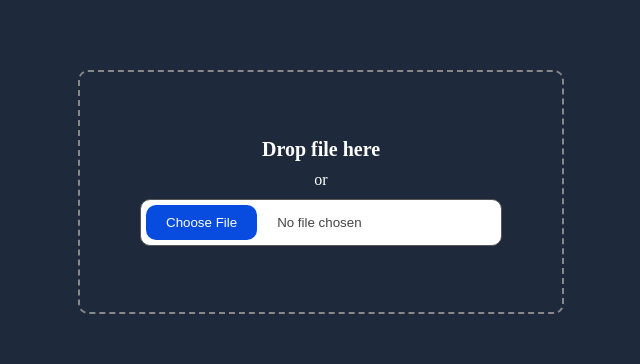
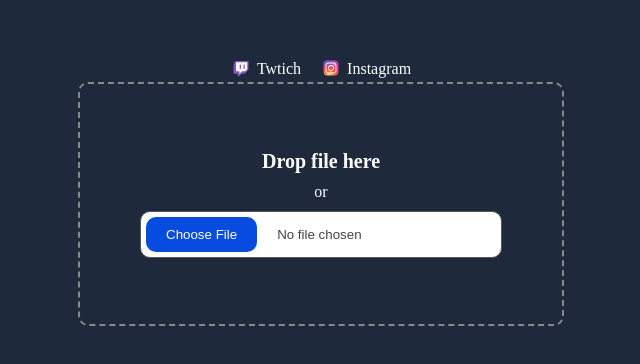
Before and after one commit to aansmirnov/melodizer, a website built with Vite: page index.html in a window 1280 px wide. Shown: the part 208-572 px from the top of the page, without its empty margins (319-959 px from the left). Built offline with nearby package versions, Linux system fonts and the light colour scheme.

Commit message:
add social links

```diff
--- a/index.html
+++ b/index.html
@@ -10,6 +10,89 @@
   <body>
     <div id="app">
       <div class="upload-wrapper">
+        <div class="socials">
+          <a href="https://www.twitch.tv/a_smrnv" target="_blank">
+            <svg
+              xmlns="http://www.w3.org/2000/svg"
+              x="0px"
+              y="0px"
+              width="100"
+              height="100"
+              viewBox="0 0 48 48"
+            >
+              <path
+                fill="#7e57c2"
+                d="M42,27.676c-3,3.441-6,6.882-9,10.324c-2.333,0-4.667,0-7,0c-2.333,2-4.667,4-7,6c-1,0-2,0-3,0	c0-2,0-4,0-6c-3.333,0-6.667,0-10,0c0-7.431,0-14.863,0-22.294C7.455,12.804,8.909,9.902,10.364,7C20.909,7,31.455,7,42,7	C42,13.892,42,20.784,42,27.676z"
+              ></path>
+              <path
+                fill="#fafafa"
+                d="M39,26.369c-1.667,1.877-3.333,3.754-5,5.631c-2.333,0-4.667,0-7,0c-2.333,2-4.667,4-7,6c0-2,0-4,0-6	c-2.667-0.008-5.333-0.016-8-0.024c0-7.326,0-14.651,0-21.976c9,0,18,0,27,0C39,15.456,39,20.912,39,26.369z"
+              ></path>
+              <rect width="3" height="10" x="21" y="16" fill="#7e57c2"></rect>
+              <rect width="3" height="10" x="30" y="16" fill="#7e57c2"></rect>
+            </svg>
+            <span>Twtich</span>
+          </a>
+          <a href="https://www.instagram.com/aansmrnv/" target="_blank">
+            <svg
+              xmlns="http://www.w3.org/2000/svg"
+              x="0px"
+              y="0px"
+              width="100"
+              height="100"
+              viewBox="0 0 48 48"
+            >
+              <radialGradient
+                id="yOrnnhliCrdS2gy~4tD8ma_Xy10Jcu1L2Su_gr1"
+                cx="19.38"
+                cy="42.035"
+                r="44.899"
+                gradientUnits="userSpaceOnUse"
+              >
+                <stop offset="0" stop-color="#fd5"></stop>
+                <stop offset=".328" stop-color="#ff543f"></stop>
+                <stop offset=".348" stop-color="#fc5245"></stop>
+                <stop offset=".504" stop-color="#e64771"></stop>
+                <stop offset=".643" stop-color="#d53e91"></stop>
+                <stop offset=".761" stop-color="#cc39a4"></stop>
+                <stop offset=".841" stop-color="#c837ab"></stop>
+              </radialGradient>
+              <path
+                fill="url(#yOrnnhliCrdS2gy~4tD8ma_Xy10Jcu1L2Su_gr1)"
+                d="M34.017,41.99l-20,0.019c-4.4,0.004-8.003-3.592-8.008-7.992l-0.019-20	c-0.004-4.4,3.592-8.003,7.992-8.008l20-0.019c4.4-0.004,8.003,3.592,8.008,7.992l0.019,20	C42.014,38.383,38.417,41.986,34.017,41.99z"
+              ></path>
+              <radialGradient
+                id="yOrnnhliCrdS2gy~4tD8mb_Xy10Jcu1L2Su_gr2"
+                cx="11.786"
+                cy="5.54"
+                r="29.813"
+                gradientTransform="matrix(1 0 0 .6663 0 1.849)"
+                gradientUnits="userSpaceOnUse"
+              >
+                <stop offset="0" stop-color="#4168c9"></stop>
+                <stop
+                  offset=".999"
+                  stop-color="#4168c9"
+                  stop-opacity="0"
+                ></stop>
+              </radialGradient>
+              <path
+                fill="url(#yOrnnhliCrdS2gy~4tD8mb_Xy10Jcu1L2Su_gr2)"
+                d="M34.017,41.99l-20,0.019c-4.4,0.004-8.003-3.592-8.008-7.992l-0.019-20	c-0.004-4.4,3.592-8.003,7.992-8.008l20-0.019c4.4-0.004,8.003,3.592,8.008,7.992l0.019,20	C42.014,38.383,38.417,41.986,34.017,41.99z"
+              ></path>
+              <path
+                fill="#fff"
+                d="M24,31c-3.859,0-7-3.14-7-7s3.141-7,7-7s7,3.14,7,7S27.859,31,24,31z M24,19c-2.757,0-5,2.243-5,5	s2.243,5,5,5s5-2.243,5-5S26.757,19,24,19z"
+              ></path>
+              <circle cx="31.5" cy="16.5" r="1.5" fill="#fff"></circle>
+              <path
+                fill="#fff"
+                d="M30,37H18c-3.859,0-7-3.14-7-7V18c0-3.86,3.141-7,7-7h12c3.859,0,7,3.14,7,7v12	C37,33.86,33.859,37,30,37z M18,13c-2.757,0-5,2.243-5,5v12c0,2.757,2.243,5,5,5h12c2.757,0,5-2.243,5-5V18c0-2.757-2.243-5-5-5H18z"
+              ></path>
+            </svg>
+            <span>Instagram</span>
+          </a>
+        </div>
         <label class="upload-container" for="uploader" id="upload-container">
           <span class="upload-title">Drop file here</span>
           or
--- a/styles.css
+++ b/styles.css
@@ -1,12 +1,5 @@
 /** Reset */
 body,
-h1,
-h2,
-h3,
-h4,
-h5,
-h6,
-p,
 span,
 a {
   margin: 0;
@@ -24,10 +17,43 @@ body {
 }
 
 .upload-wrapper {
-  position: absolute;
-  top: 50%;
-  left: 50%;
-  transform: translate(-50%, -50%);
+  display: flex;
+  align-items: center;
+  justify-content: center;
+  flex-direction: column;
+  gap: 4px;
+  height: 100vh;
+}
+
+.socials {
+  display: flex;
+  justify-content: center;
+  align-items: center;
+  gap: 20px;
+}
+
+.socials span {
+  margin-top: 2px;
+}
+
+.socials svg {
+  width: 20px;
+  height: 20px;
+}
+
+.socials a {
+  display: flex;
+  gap: 6px;
+}
+
+.socials a,
+.socials a:visited {
+  color: white;
+}
+
+.socials a:hover {
+  transition: color 0.2s ease-in-out;
+  color: #60a5fa;
 }
 
 .upload-container {
```
